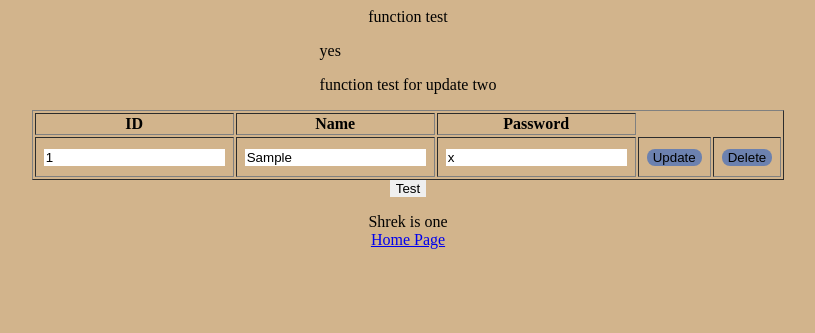
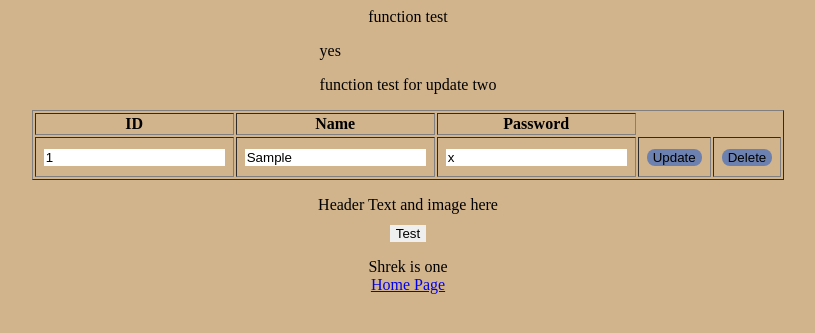
Before and after one commit to barbenjade/wed, a PHP site: page /wd/read.php in a window 1280 px wide. Shown: the top 333 px of the page, without its empty margins (232-1047 px from the left). Run offline with PHP 8.4, Linux system fonts and the light colour scheme; tables that the repository leaves empty or names only in its code hold one stand-in row (values such as "Sample post").

Commit message:
added header changed styles

```diff
--- a/wd/read.php
+++ b/wd/read.php
@@ -57,10 +57,18 @@ if(isset($_POST['updateN'])){
 input {
     border-style: none;
 }
+.header {
+    <background-color: green;
+    height: 45px;
+    width: auto;
+}
 </style>
 </head>
 
 <body>
+<div class=header>
+    <p>Header Text and image here</p>
+</div>
 <form action="read.php" method="POST">
     <input name="updateN" type="button" id="updateN" value="Test">
 </form>
```
